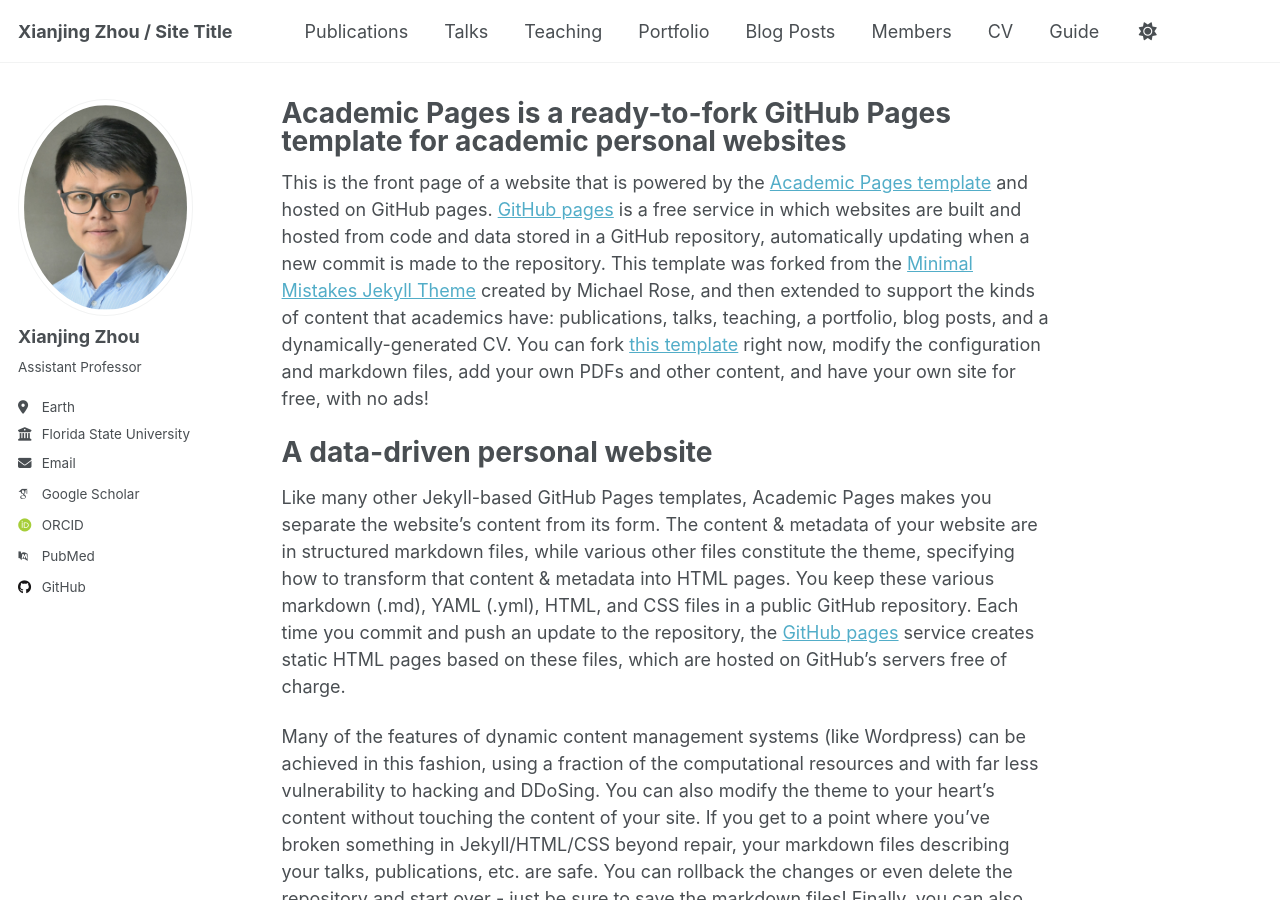
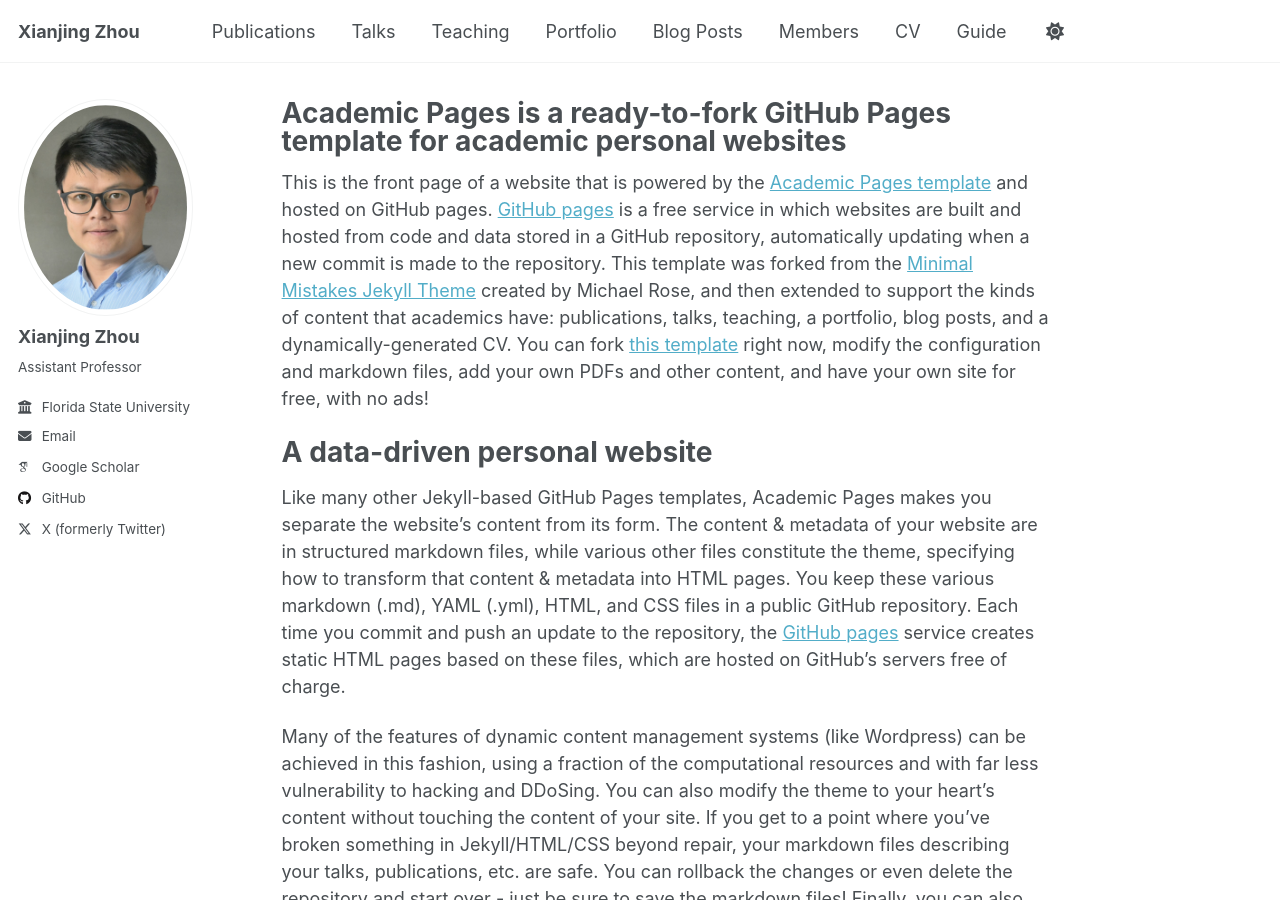
Before and after one commit to XianjingZhou/XianjingZhou.github.io, a Jekyll site: the page built from _pages/about.md, in a window 1280 px wide and 900 px high. Built offline with Jekyll 4.4.1, drawn with Linux system fonts in a browser that asks for light colours; some web fonts are replaced; some of the changed lines change nothing that is shown.

Commit message:
more changes in config

```diff
--- a/_config.yml
+++ b/_config.yml
@@ -9,7 +9,7 @@
 # Basic Site Settings
 locale                   : "en-US"
 site_theme               : "default"
-title                    : "Xianjing Zhou / Site Title"
+title                    : "Xianjing Zhou"
 title_separator          : "-"
 name                     : &name "Xianjing Zhou"
 description              : &description "personal description"
@@ -26,19 +26,19 @@ author:
   name             : "Xianjing Zhou"
   pronouns         : # example: "she/her"
   bio              : "Assistant Professor"
-  location         : "Earth"
+  location         : #"Earth"
   employer         : "Florida State University"
   uri              : # URL
-  email            : "none@example.org"
+  email            : "xianjing.zhou@fsu.edu"
 
   # Academic websites
   academia         : # URL
   arxiv            : # URL - Update with the correct link to your profile
   googlescholar    : "https://scholar.google.com/citations?user=r8kFSJoAAAAJ"
   impactstory      : # URL
-  orcid            : "http://orcid.org/yourorcidurl"
+  orcid            : #"http://orcid.org/yourorcidurl"
   semantic         : # URL
-  pubmed           : "https://www.ncbi.nlm.nih.gov/pubmed/?term=john+snow"
+  pubmed           : #"https://www.ncbi.nlm.nih.gov/pubmed/?term=john+snow"
   researchgate     : # URL
   scopus           : # URL
 
@@ -68,7 +68,7 @@ author:
   steam            : # Username
   telegram         : # URL
   tumblr           : # Username
-  twitter          : # Username for X / Twitter
+  twitter          : XianjingZhou
   vine             : # Username
   weibo            : # Username
   wikipedia        : # Username
```
